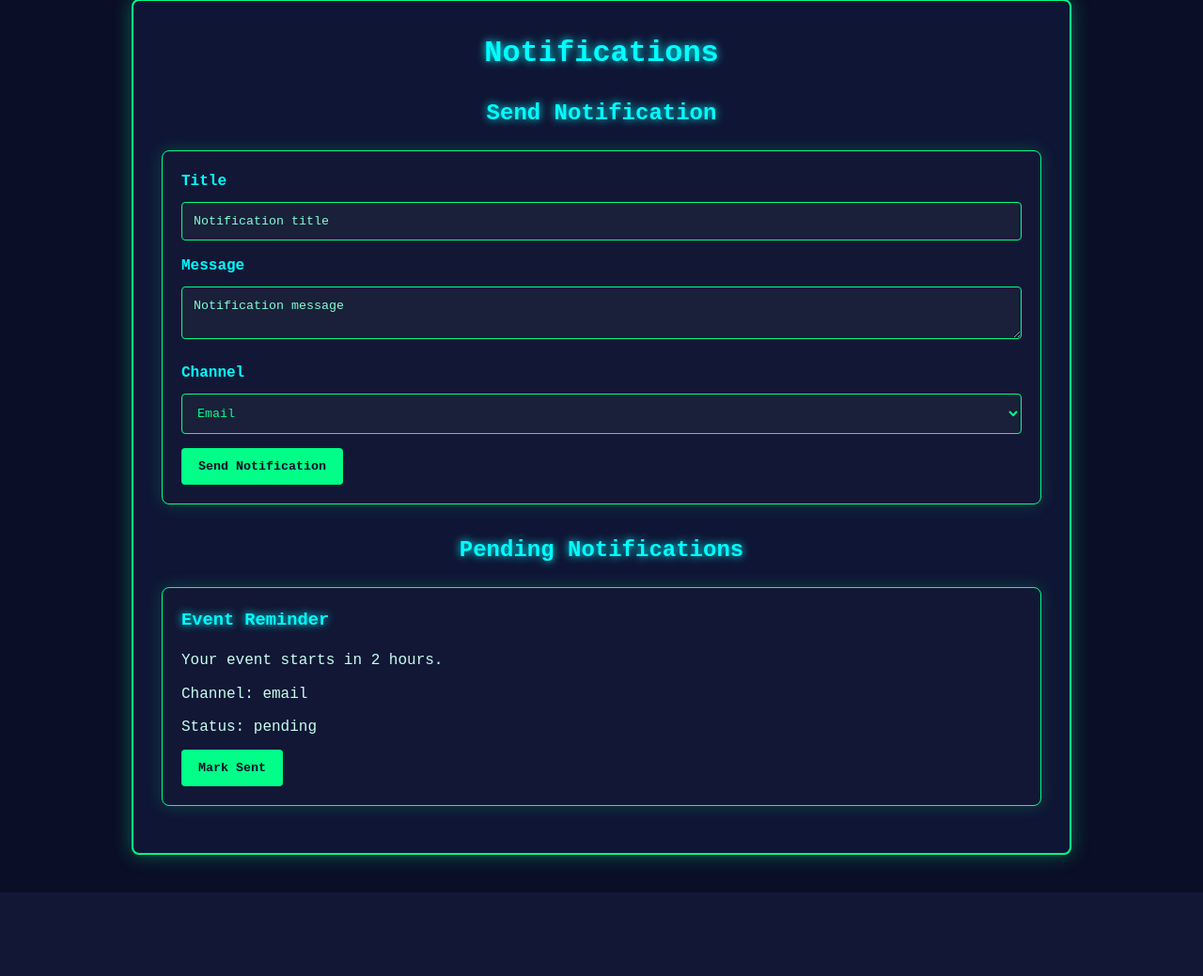
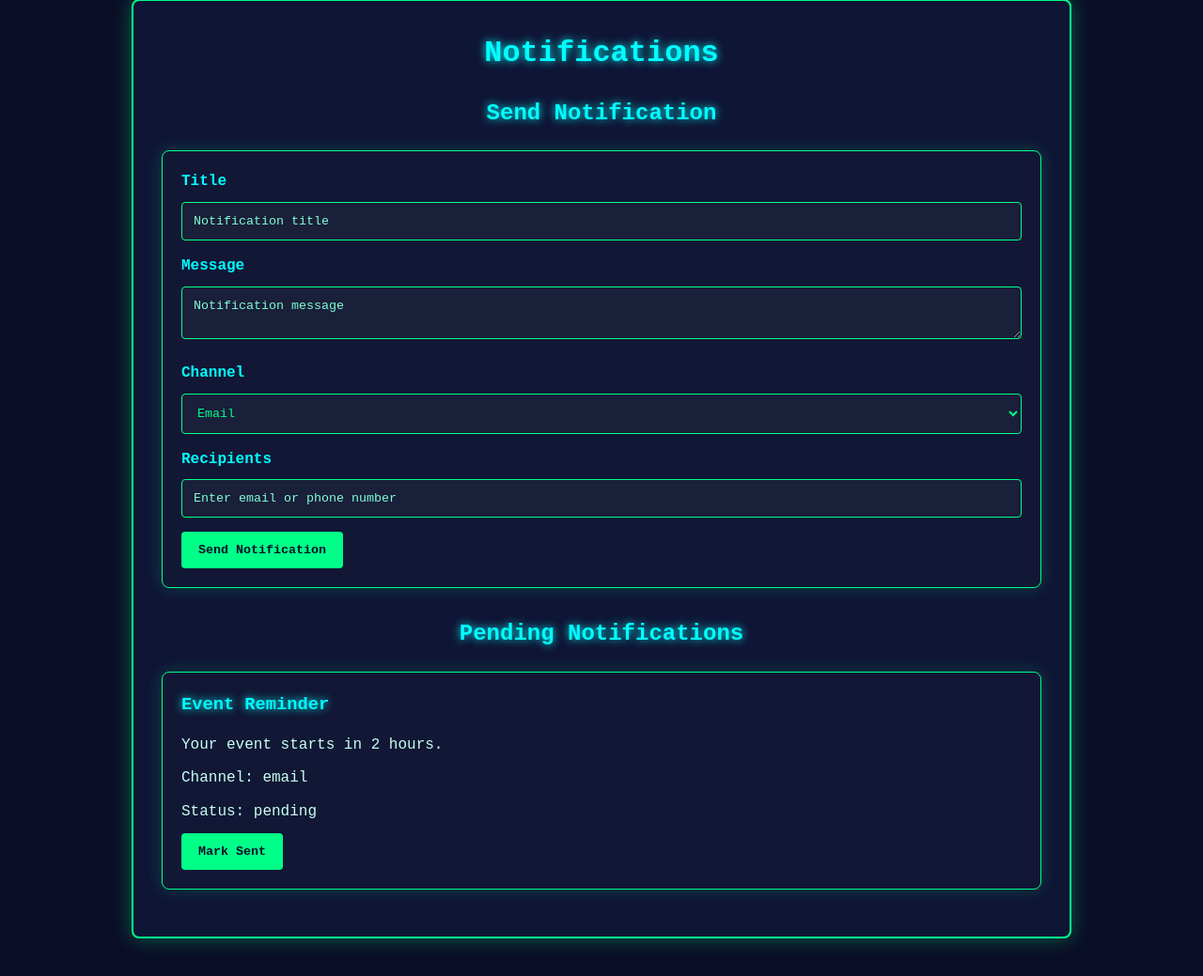
Before and after one commit to ae459/IT490_UbuntuUnited, a PHP site: page /notifications.php in a window 1280 px wide. Shown: the part 124-1163 px from the top of the page at 94% size. Before the commit the page ends 1074 px from the top, so only its background shows below. Run offline with PHP 8.4, Linux system fonts and the light colour scheme.

Commit message:
Fixed the notifications part and added back the input field for the recipient.

```diff
--- a/notifications.php
+++ b/notifications.php
@@ -55,6 +55,9 @@ $pendingNotifications = [
 <option>Text</option>
 </select>
 
+<label>Recipients</label>
+<input type="text" name="recipient" placeholder="Enter email or phone number">
+
 <button>Send Notification</button>
 
 </form>
```
Also changed, not shown: 1 other file.
